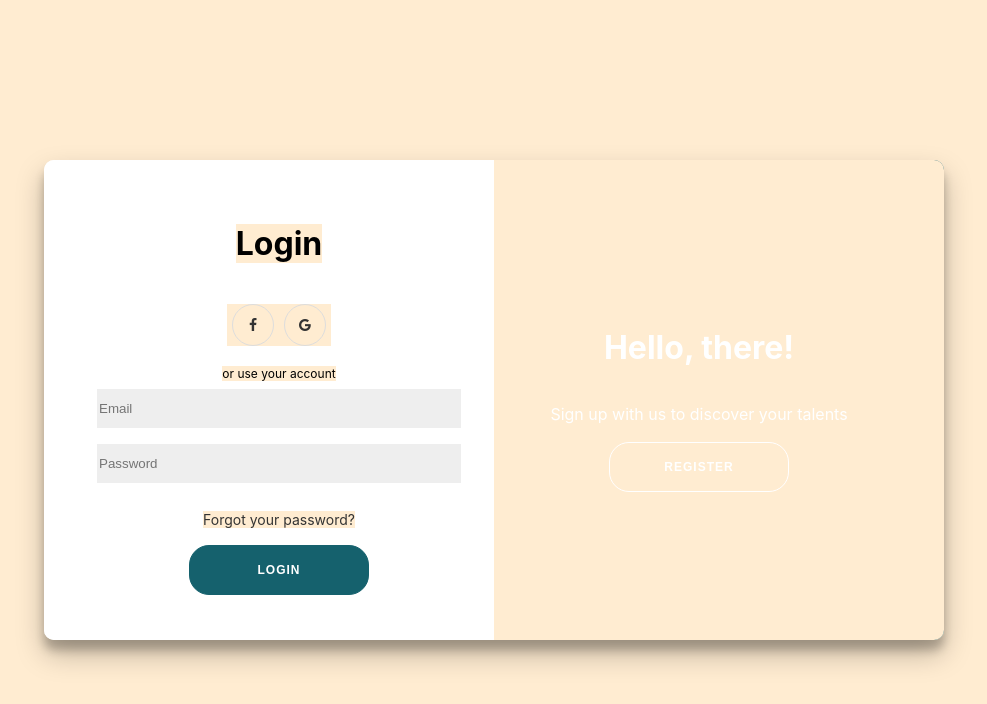
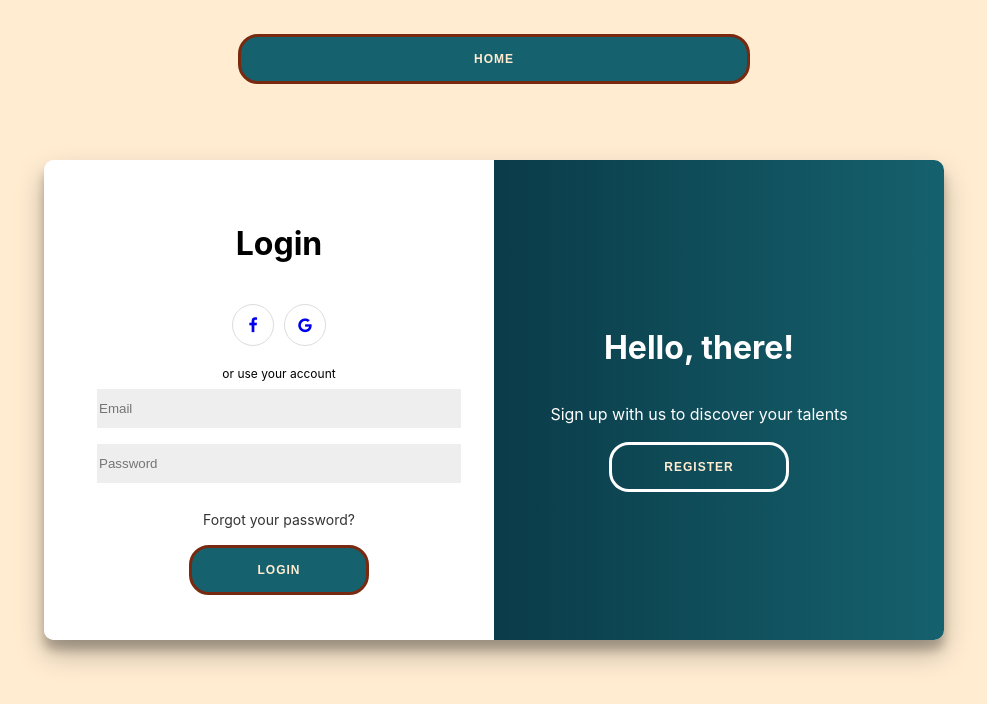
Before and after one commit to cindy1408/StudyMathsSmarter-FrontEnd, a React (Create React App) app: page /login in a window 1280 px wide. Shown: the top 704 px of the page, without its empty margins (146-1133 px from the left). Built offline with nearby package versions, Linux system fonts and the light colour scheme.

Commit message:
corrected overlapping css

```diff
--- a/src/components/AnswerButtons.css
+++ b/src/components/AnswerButtons.css
@@ -1,4 +1,4 @@
-* {
+.answer-button-bg {
     background-color: rgb(255, 236, 209);
 }
 button {
--- a/src/components/AnswerButtons.js
+++ b/src/components/AnswerButtons.js
@@ -71,7 +71,7 @@ const AnswerButtons = (props) => {
     }
 
     return(
-        <div>
+        <div className="answer-button-bg">
             <button
                 className="raise"
                 value={"a"}
--- a/src/components/Home.css
+++ b/src/components/Home.css
@@ -1,4 +1,4 @@
-* {
+.home-bg {
     background-color: rgb(255, 236, 209);
 }
 
--- a/src/components/Home.js
+++ b/src/components/Home.js
@@ -17,7 +17,7 @@ export default function Home(props) {
         history.push('/questions')
     }
     return (
-        <div>
+        <div className="home-bg">
         <div className="homepage">
             <NavBar />
             <img className="logo" src='./resources/logo3.png' />
--- a/src/components/Login.css
+++ b/src/components/Login.css
@@ -11,6 +11,11 @@
     text-align: center;
     justify-content: center;
     align-items: center;
+}
+
+.login-home-button{
+	top:2rem !important;
+	position: fixed;
 }
 
 .login-container{
@@ -48,6 +53,7 @@
   span {
 	font-size: 12px;
     z-index:100;
+	background: #fff;
 }
 
 input {
@@ -59,22 +65,24 @@ input {
 }
 
 
-a {
+.forgot-password {
 	color: #333;
 	font-size: 14px;
 	text-decoration: none;
 	margin: 15px 0;
+	background: #fff;
+}
+
+.login-heading{
+	background: #fff;
 }
 
 button {
 	border-radius: 20px;
-	border: 1px solid #15616D;
-	background-color: #15616D;
-	color: #FFFFFF;
 	font-size: 12px;
 	font-weight: bold;
 	padding: 5px 2px;
-    width: 40%;
+    width: 40% !important;
     margin:2px;
 	letter-spacing: 1px;
 	text-transform: uppercase;
@@ -183,3 +191,7 @@ form {
 	height: 40px;
 	width: 40px;
 }
+
+.social-container{
+	background: #fff;
+}
--- a/src/components/Login.js
+++ b/src/components/Login.js
@@ -5,6 +5,7 @@ import 'font-awesome/css/font-awesome.min.css';
 import './Login.css'
 import {useDispatch} from 'react-redux'
 import {getUserFromDB} from '../redux/getUserSlice'
+import NavBar from './NavBar'
 
 const Login = (props) => {
     const history = useHistory();
@@ -43,9 +44,10 @@ const Login = (props) => {
 
     return(
         <div className="login-background">
+        <button onClick={() => history.push("/")} className="login-home-button"> Home</button>
             <div className="login-container">
             <form className="form-container sign-in-form">
-            <h1>Login</h1>
+            <h1 className="login-heading">Login</h1>
             <div class="social-container">
 				<a href="#" ><i className="fa fa-facebook-f"></i></a>
 				<a href="#" ><i className="fa fa-google"></i></a>
@@ -58,7 +60,7 @@ const Login = (props) => {
                 {hasLoginFailed && <div>Invalid email or password</div>}
                 {showSuccessMessage && <div>Login Sucessful</div>}
                 </div>
-                <a href="#">Forgot your password?</a>
+                <a className="forgot-password" href="#">Forgot your password?</a>
 
                 <button type="button"  onClick={loginClicked}>Login</button>
                 </form>
--- a/src/components/Question.css
+++ b/src/components/Question.css
@@ -1,4 +1,4 @@
-*{
+.question-bg {
     background-color: rgb(255, 236, 209);
 }
 
--- a/src/components/Question.js
+++ b/src/components/Question.js
@@ -15,7 +15,8 @@ const Question = (props) => {
             break;
     }
     return(
-        <div className='question' id={props.id}>
+        <div className="question-bg">
+               <div className='question' id={props.id}>
             <h2>GCSE Assessment</h2>
             <h3>Question: {props.id + 1} - {topic} - Level: {JSON.stringify(props.question.level)} </h3>
             <div className='questionImage'>
@@ -25,6 +26,7 @@ const Question = (props) => {
             <AnswerButtons id={props.id} resource={props.question.resource}/>
 
         </div>
+        </div>
     )
 }
 export default Question;
```
